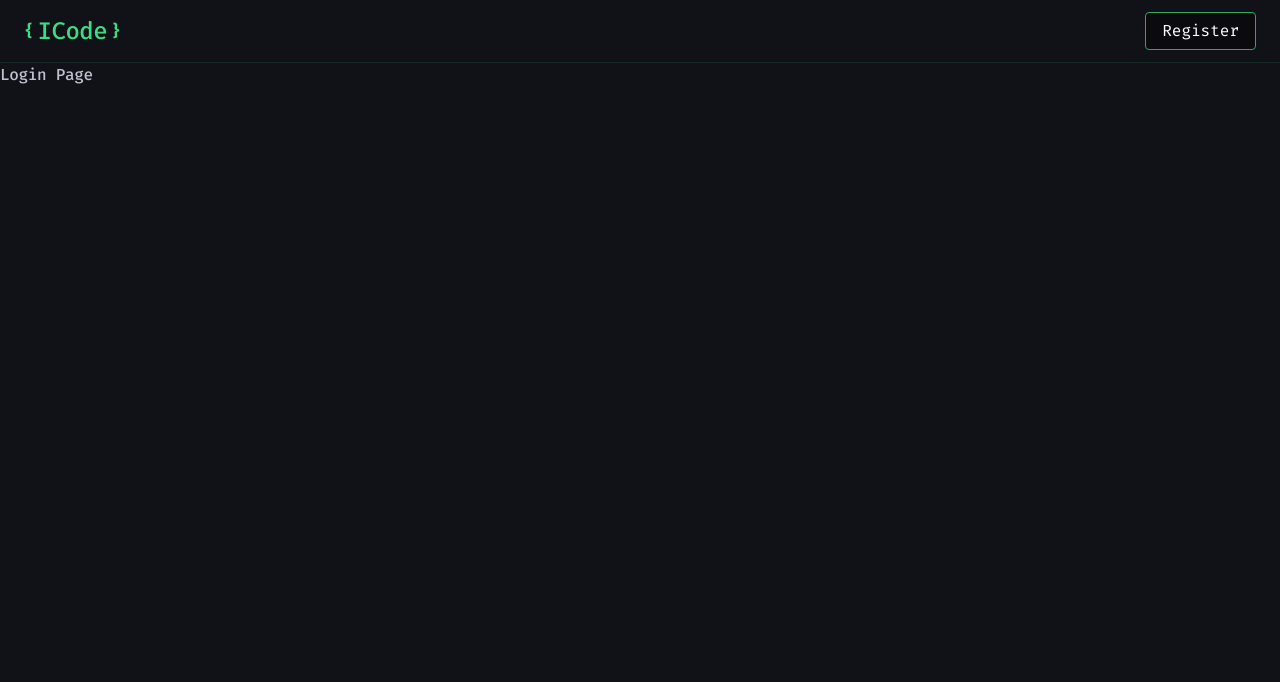
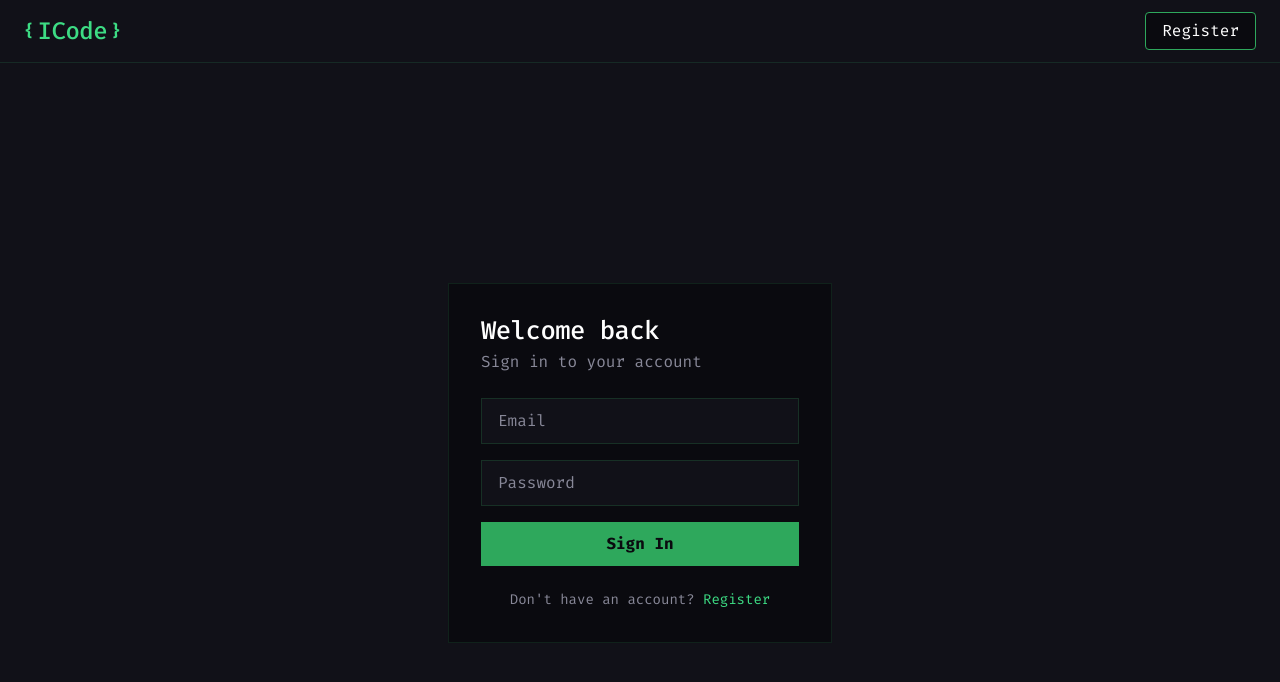
Before and after one commit to saudprashant2062/ICode, a React (Vite) app in the folder Frontend_ICode/: page /login in a window 1280 px wide. Shown: the top 682 px of the page. Built offline with nearby package versions, Linux system fonts and the light colour scheme.

Commit message:
Added UI to login page

```diff
--- a/Frontend_ICode/src/App.jsx
+++ b/Frontend_ICode/src/App.jsx
@@ -12,7 +12,7 @@ function NotFound() {
       <div className="text-center space-y-4">
         <div className="text-6xl text-green-400 font-bold">404</div>
         <h1 className="text-2xl text-white">Page Not Found</h1>
-        <p className="text-gray-600">The page you&apos;re looking for doesn&apos;t exist.</p>
+        <p className="text-gray-600">The page you're looking for doesn't exist.</p>
         <Link
           to="/"
           className="inline-block px-6 py-2.5 bg-black text-white border border-green-500 font-semibold hover:bg-green-500/15 hover:text-green-400 transition-all duration-200"
--- a/Frontend_ICode/src/pages/Landing.jsx
+++ b/Frontend_ICode/src/pages/Landing.jsx
@@ -37,7 +37,7 @@ export default function Landing() {
               Code <span className="text-green-400">Anywhere</span>, Run <span className="text-green-400">Anywhere</span>
             </h1>
             <p className="text-lg max-w-xl">
-              Write, run, and save code directly from your browser -- no setup, no config, just pure coding.
+              Write, run, and save code directly from your browser no setup, no config, just pure coding.
             </p>
             <div className="flex gap-4">
               <Link
--- a/Frontend_ICode/src/pages/Login.jsx
+++ b/Frontend_ICode/src/pages/Login.jsx
@@ -4,7 +4,33 @@ export default function Login() {
   return (
     <>
       <Navbar title="ICode" />
-      <h1>Login Page</h1>
+      <main className="min-h-screen flex items-center justify-center bg-gray-800 px-4">
+        <div className="w-full max-w-sm border border-green-500/15 bg-black p-8">
+          <h1 className="text-3xl font-bold text-white mb-1">Welcome back</h1>
+          <p className="text-gray-600 mb-6">Sign in to your account</p>
+          <form className="flex flex-col gap-4">
+            <input
+              type="email"
+              placeholder="Email"
+              className="w-full bg-gray-800 border border-green-500/20 px-4 py-2.5 text-gray-700 placeholder-gray-600 focus:outline-none focus:border-green-400"
+            />
+            <input
+              type="password"
+              placeholder="Password"
+              className="w-full bg-gray-800 border border-green-500/20 px-4 py-2.5 text-gray-700 placeholder-gray-600 focus:outline-none focus:border-green-400"
+            />
+            <button className="w-full bg-green-500 text-black font-bold py-2.5 hover:bg-green-400 transition-colors duration-200">
+              Sign In
+            </button>
+          </form>
+          <p className="text-center text-gray-600 mt-6 text-sm">
+            Don't have an account?{" "}
+            <a href="/register" className="text-green-400 hover:text-green-300 transition-colors">
+              Register
+            </a>
+          </p>
+        </div>
+      </main>
     </>
   );
 }
--- a/Frontend_ICode/src/pages/Register.jsx
+++ b/Frontend_ICode/src/pages/Register.jsx
@@ -4,7 +4,11 @@ export default function Register() {
   return (
     <>
       <Navbar title="ICode" />
+      <main className="min-h-screen flex items-center justify-center">
+        <div className="border border-green-500 p-8 rounded-lg">
       <h1>Register Page</h1>
+        </div>
+      </main>
     </>
   );
 }
```
